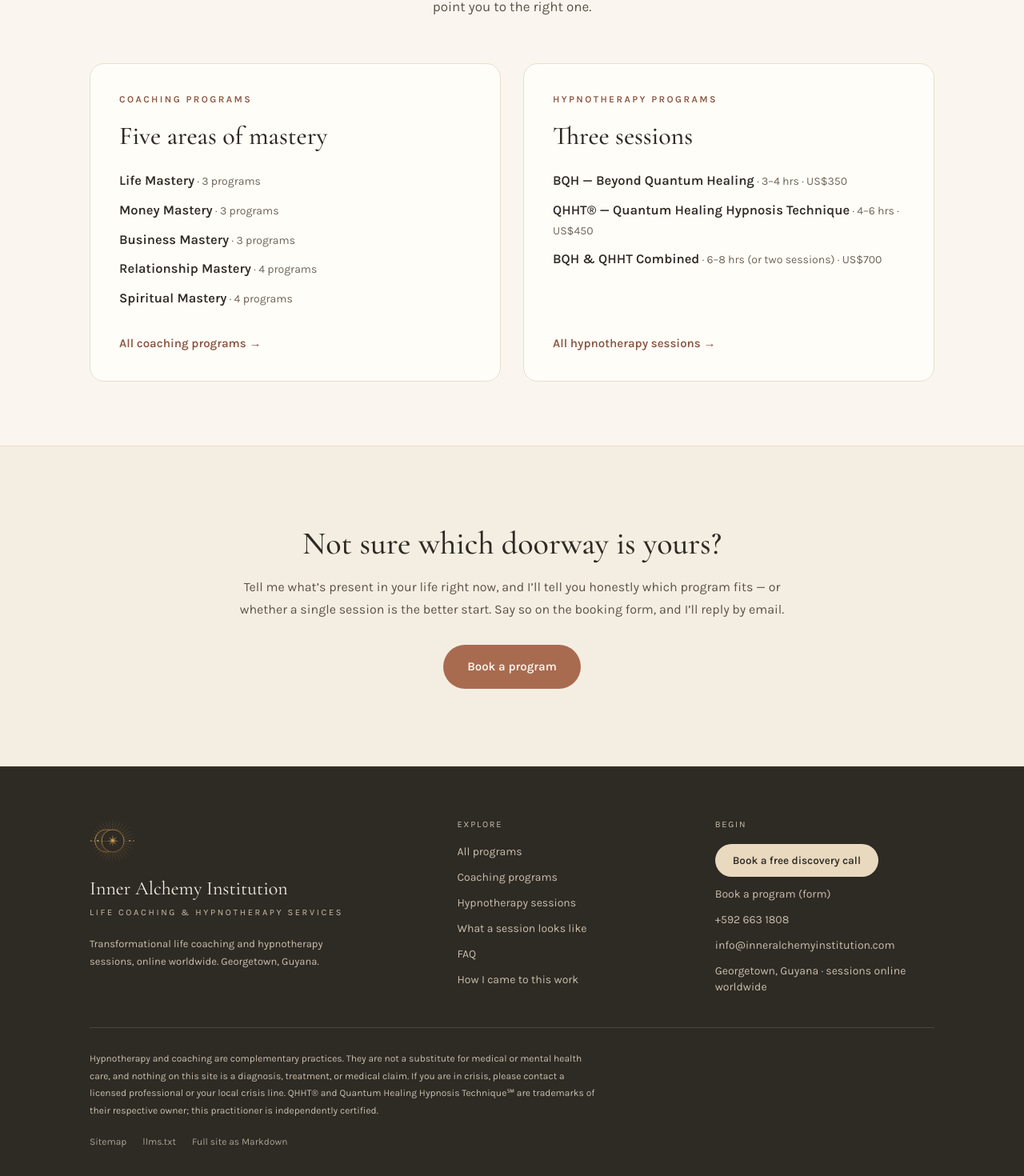
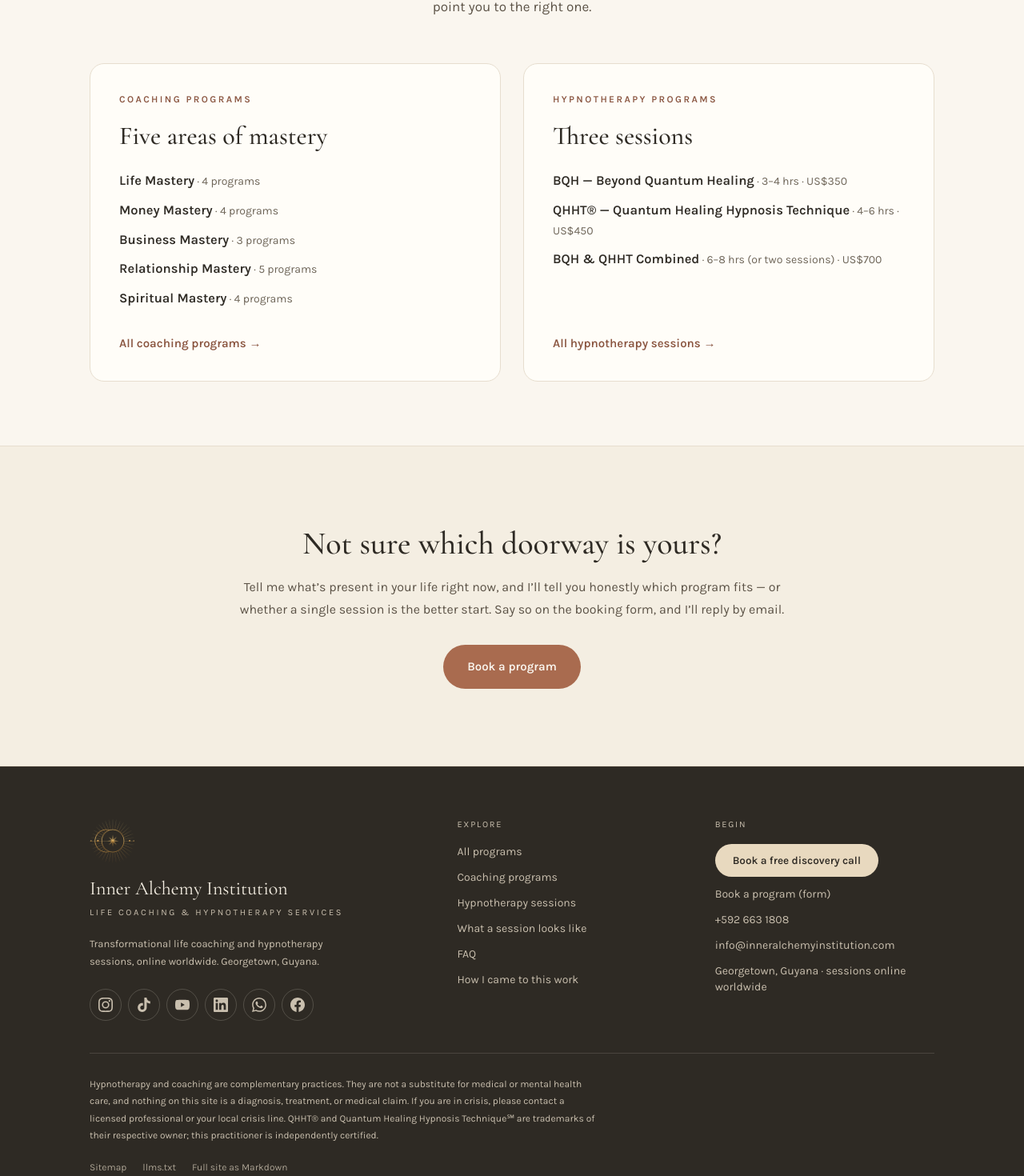
Before and after one commit to blackMastery/inner-alchemy, a Next.js app: page /programs in a window 1280 px wide. Shown: the part 394-1864 px from the top of the page at 80% size. Built offline with nearby package versions, Linux system fonts and the light colour scheme; no server answers.

Commit message:
Add social links component and update coaching program details

```diff
--- a/app/layout.tsx
+++ b/app/layout.tsx
@@ -3,7 +3,7 @@ import { Cormorant_Garamond, Karla } from "next/font/google";
 import "./globals.css";
 import SiteHeader from "@/components/SiteHeader";
 import SiteFooter from "@/components/SiteFooter";
-import { SITE, PRACTITIONER } from "@/content/site";
+import { SITE, PRACTITIONER, SOCIAL, LINKTREE_URL } from "@/content/site";
 import { ALL_PROGRAMS, priceValue } from "@/content/programs";
 import { STATIC_PAGES, mdPathFor } from "@/lib/pages";
 import { SITE_NAME, OG_LOCALE } from "@/lib/seo";
@@ -69,6 +69,8 @@ export default function RootLayout({ children }: LayoutProps<"/">) {
   const prices = ALL_PROGRAMS.map(priceValue);
   const priceRange = `US$${Math.min(...prices).toLocaleString("en-US")}–US$${Math.max(...prices).toLocaleString("en-US")}`;
   const portrait = `${SITE.url}/images/hero-portrait.png`;
+  // Her public profiles, so search engines and AI agents can tie this site to them.
+  const sameAs = [...SOCIAL.map((s) => s.url), LINKTREE_URL];
 
   const jsonLd = {
     "@context": "https://schema.org",
@@ -92,6 +94,7 @@ export default function RootLayout({ children }: LayoutProps<"/">) {
         image: portrait,
         url: `${SITE.url}/story`,
         worksFor: { "@id": `${SITE.url}/#practice` },
+        sameAs,
         knowsAbout: [
           "Transformational life coaching",
           "Identity transformation",
@@ -116,6 +119,7 @@ export default function RootLayout({ children }: LayoutProps<"/">) {
         areaServed: "Worldwide",
         address: { "@type": "PostalAddress", addressLocality: SITE.location.split(",")[0].trim(), addressCountry: "GY" },
         founder: { "@id": `${SITE.url}/#practitioner` },
+        sameAs,
         contactPoint: {
           "@type": "ContactPoint",
           contactType: "Bookings",
--- a/app/programs/coaching/opengraph-image.tsx
+++ b/app/programs/coaching/opengraph-image.tsx
@@ -8,6 +8,6 @@ export default async function Image() {
   return ogImage({
     eyebrow: "Coaching Programs",
     title: "Life. Money. Business. Relationships. Spirit.",
-    meta: "Seventeen programs across five areas of mastery — from a 90-minute reset to a two-day private intensive.",
+    meta: "Twenty programs across five areas of mastery — from a 90-minute reset to a two-day private intensive.",
   });
 }
--- a/app/programs/coaching/page.tsx
+++ b/app/programs/coaching/page.tsx
@@ -51,7 +51,7 @@ export default function CoachingPage() {
         <Eyebrow>{label}</Eyebrow>
         <H1 className="mb-5">Coaching Programs</H1>
         <p className="mx-auto max-w-[52ch] text-[17px] leading-[1.8] text-body-3">
-          Seventeen programs across five areas of mastery. Every one is private, one-to-one, and priced plainly.
+          Twenty programs across five areas of mastery. Every one is private, one-to-one, and priced plainly.
         </p>
       </Section>
 
--- a/components/SiteFooter.tsx
+++ b/components/SiteFooter.tsx
@@ -1,6 +1,7 @@
 import Image from "next/image";
 import Link from "next/link";
 import BookingButton from "./BookingButton";
+import SocialLinks from "./SocialLinks";
 import { SITE } from "@/content/site";
 
 export default function SiteFooter() {
@@ -17,6 +18,7 @@ export default function SiteFooter() {
             <p className="max-w-[40ch] text-[13px] leading-relaxed text-cream">
               Transformational life coaching and hypnotherapy sessions, online worldwide. {SITE.location}.
             </p>
+            <SocialLinks className="mt-6" />
           </div>
 
           <div className="flex flex-col gap-3 text-sm">
--- /dev/null
+++ b/components/SocialLinks.tsx
@@ -0,0 +1,45 @@
+import { SOCIAL, type SocialId } from "@/content/site";
+
+/* Brand glyphs on a 24×24 grid (Simple Icons geometry), filled with currentColor. */
+const ICONS: Record<SocialId, string> = {
+  instagram:
+    "M12 2.163c3.204 0 3.584.012 4.85.07 3.252.148 4.771 1.691 4.919 4.919.058 1.265.069 1.645.069 4.849 0 3.205-.012 3.584-.069 4.849-.149 3.225-1.664 4.771-4.919 4.919-1.266.058-1.644.07-4.85.07-3.204 0-3.584-.012-4.849-.07-3.26-.149-4.771-1.699-4.919-4.92-.058-1.265-.07-1.644-.07-4.849 0-3.204.013-3.583.07-4.849.149-3.227 1.664-4.771 4.919-4.919 1.266-.057 1.645-.069 4.849-.069zM12 0C8.741 0 8.333.014 7.053.072 2.695.272.273 2.69.073 7.052.014 8.333 0 8.741 0 12c0 3.259.014 3.668.072 4.948.2 4.358 2.618 6.78 6.98 6.98C8.333 23.986 8.741 24 12 24c3.259 0 3.668-.014 4.948-.072 4.354-.2 6.782-2.618 6.979-6.98.059-1.28.073-1.689.073-4.948 0-3.259-.014-3.667-.072-4.947-.196-4.354-2.617-6.78-6.979-6.98C15.668.014 15.259 0 12 0zm0 5.838a6.162 6.162 0 1 0 0 12.324 6.162 6.162 0 0 0 0-12.324zM12 16a4 4 0 1 1 0-8 4 4 0 0 1 0 8zm6.406-11.845a1.44 1.44 0 1 0 0 2.881 1.44 1.44 0 0 0 0-2.881z",
+  tiktok:
+    "M12.525.02c1.31-.02 2.61-.01 3.91-.02.08 1.53.63 3.09 1.75 4.17 1.12 1.11 2.7 1.62 4.24 1.79v4.03c-1.44-.05-2.89-.35-4.2-.97-.57-.26-1.1-.59-1.62-.93-.01 2.92.01 5.84-.02 8.75-.08 1.4-.54 2.79-1.35 3.94-1.31 1.92-3.58 3.17-5.91 3.21-1.43.08-2.86-.31-4.08-1.03-2.02-1.19-3.44-3.37-3.65-5.71-.02-.5-.03-1-.01-1.49.18-1.9 1.12-3.72 2.58-4.96 1.66-1.44 3.98-2.13 6.15-1.72.02 1.48-.04 2.96-.04 4.44-.99-.32-2.15-.23-3.02.37-.63.41-1.11 1.04-1.36 1.75-.21.51-.15 1.07-.14 1.61.24 1.64 1.82 3.02 3.5 2.87 1.12-.01 2.19-.66 2.77-1.61.19-.33.4-.67.41-1.06.1-1.79.06-3.57.07-5.36.01-4.03-.01-8.05.02-12.07z",
+  youtube:
+    "M23.498 6.186a3.016 3.016 0 0 0-2.122-2.136C19.505 3.545 12 3.545 12 3.545s-7.505 0-9.377.505A3.017 3.017 0 0 0 .502 6.186C0 8.07 0 12 0 12s0 3.93.502 5.814a3.016 3.016 0 0 0 2.122 2.136c1.871.505 9.376.505 9.376.505s7.505 0 9.377-.505a3.015 3.015 0 0 0 2.122-2.136C24 15.93 24 12 24 12s0-3.93-.502-5.814zM9.545 15.568V8.432L15.818 12l-6.273 3.568z",
+  linkedin:
+    "M20.447 20.452h-3.554v-5.569c0-1.328-.027-3.037-1.852-3.037-1.853 0-2.136 1.445-2.136 2.939v5.667H9.351V9h3.414v1.561h.046c.477-.9 1.637-1.85 3.37-1.85 3.601 0 4.267 2.37 4.267 5.455v6.286zM5.337 7.433c-1.144 0-2.063-.926-2.063-2.065 0-1.138.92-2.063 2.063-2.063 1.14 0 2.064.925 2.064 2.063 0 1.139-.925 2.065-2.064 2.065zm1.782 13.019H3.555V9h3.564v11.452zM22.225 0H1.771C.792 0 0 .774 0 1.729v20.542C0 23.227.792 24 1.771 24h20.451C23.2 24 24 23.227 24 22.271V1.729C24 .774 23.2 0 22.222 0h.003z",
+  whatsapp:
+    "M17.472 14.382c-.297-.149-1.758-.867-2.03-.967-.273-.099-.471-.148-.67.15-.197.297-.767.966-.94 1.164-.173.199-.347.223-.644.075-.297-.15-1.255-.463-2.39-1.475-.883-.788-1.48-1.761-1.653-2.059-.173-.297-.018-.458.13-.606.134-.133.298-.347.446-.52.149-.174.198-.298.298-.497.099-.198.05-.371-.025-.52-.075-.149-.669-1.612-.916-2.207-.242-.579-.487-.5-.669-.51-.173-.008-.371-.01-.57-.01-.198 0-.52.074-.792.372-.272.297-1.04 1.016-1.04 2.479 0 1.462 1.065 2.875 1.213 3.074.149.198 2.096 3.2 5.077 4.487.709.306 1.262.489 1.694.625.712.227 1.36.195 1.871.118.571-.085 1.758-.719 2.006-1.413.248-.694.248-1.289.173-1.413-.074-.124-.272-.198-.57-.347m-5.421 7.403h-.004a9.87 9.87 0 0 1-5.031-1.378l-.361-.214-3.741.982.998-3.648-.235-.374a9.86 9.86 0 0 1-1.51-5.26c.001-5.45 4.436-9.884 9.888-9.884 2.64 0 5.122 1.03 6.988 2.898a9.825 9.825 0 0 1 2.893 6.994c-.003 5.45-4.437 9.884-9.885 9.884m8.413-18.297A11.815 11.815 0 0 0 12.05 0C5.495 0 .16 5.335.157 11.892c0 2.096.547 4.142 1.588 5.945L.057 24l6.305-1.654a11.882 11.882 0 0 0 5.683 1.448h.005c6.554 0 11.89-5.335 11.893-11.893a11.821 11.821 0 0 0-3.48-8.413Z",
+  facebook:
+    "M24 12.073c0-6.627-5.373-12-12-12s-12 5.373-12 12c0 5.99 4.388 10.954 10.125 11.854v-8.385H7.078v-3.47h3.047V9.43c0-3.007 1.792-4.669 4.533-4.669 1.312 0 2.686.235 2.686.235v2.953H15.83c-1.491 0-1.956.925-1.956 1.874v2.25h3.328l-.532 3.47h-2.796v8.385C19.612 23.027 24 18.062 24 12.073z",
+};
+
+/**
+ * Her public profiles as a row of icon links, in Linktree order. Designed for
+ * the dark footer: cream glyphs that warm to sand on hover. Each link carries
+ * the network name for screen readers and as a hover tooltip.
+ */
+export default function SocialLinks({ className = "" }: { className?: string }) {
+  return (
+    <ul aria-label="Follow Inner Alchemy Institution" className={`flex flex-wrap items-center gap-2 ${className}`}>
+      {SOCIAL.map((s) => (
+        <li key={s.id}>
+          <a
+            href={s.url}
+            target="_blank"
+            rel="noopener noreferrer me"
+            aria-label={`${s.label} — ${s.handle}`}
+            title={s.label}
+            className="flex h-10 w-10 items-center justify-center rounded-full border border-rule/20 text-cream transition hover:border-sand hover:text-sand"
+          >
+            <svg aria-hidden="true" viewBox="0 0 24 24" className="h-[18px] w-[18px]" fill="currentColor">
+              <path d={ICONS[s.id]} />
+            </svg>
+          </a>
+        </li>
+      ))}
+    </ul>
+  );
+}
--- a/content/programs.ts
+++ b/content/programs.ts
@@ -78,6 +78,23 @@ export const COACHING: Mastery[] = [
           "The person who has one big decision, one tangled problem, or one moment of overwhelm they need to move through today.",
       },
       {
+        slug: "the-ignition-point",
+        name: "The Ignition Point",
+        duration: "4 weeks",
+        price: "US$500",
+        format: "online",
+        paragraphs: [
+          "You already know what to do. You’ve known for a while. The plan is clear, the steps are obvious to everyone but you — and somehow, you still haven’t moved.",
+          "This isn’t about motivation or another to-do list. It’s about finding what’s actually keeping you frozen — and finally taking the step you’ve been circling for months, maybe years.",
+        ],
+        forYouIf: [
+          "You can explain exactly what you should be doing, and still aren’t doing it",
+          "You’ve tried productivity systems, deadlines, accountability partners — and the stall keeps returning",
+          "You suspect the block isn’t logistical; it’s something deeper making “not yet” feel safer than “now”",
+          "You’re ready to finally move, not just plan to move",
+        ],
+      },
+      {
         slug: "unleash-the-inner-alchemist",
         name: "Unleash the Inner Alchemist — Intensive",
         duration: "12 weeks",
@@ -136,6 +153,23 @@ export const COACHING: Mastery[] = [
     id: "money-mastery",
     name: "Money Mastery",
     programs: [
+      {
+        slug: "the-money-blueprint",
+        name: "The Money Blueprint",
+        duration: "4 weeks",
+        price: "US$500",
+        format: "online",
+        paragraphs: [
+          "Nobody taught you this. Not in school, not at home — how money actually works, how wealth is built, how to think like someone who has it instead of someone who’s afraid of losing it.",
+          "Four weeks to build the foundation nobody gave you: real financial literacy paired with the mindset shift that lets you actually use it, so abundance stops being a hope and starts being a skill.",
+        ],
+        forYouIf: [
+          "You never got a real education in money, wealth, or how to grow it",
+          "You want practical financial understanding, not just mindset work",
+          "You’re ready to build wealth on purpose, not by accident",
+          "You want the “how” and the “why” — the strategy and the belief system behind it",
+        ],
+      },
       {
         slug: "the-fear-factor",
         name: "The Fear Factor",
@@ -251,6 +285,23 @@ export const COACHING: Mastery[] = [
     id: "relationship-mastery",
     name: "Relationship Mastery",
     programs: [
+      {
+        slug: "the-compatibility-audit",
+        name: "The Compatibility Audit",
+        duration: "4 weeks",
+        price: "US$500",
+        format: "online",
+        paragraphs: [
+          "Right or wrong. Stay or go. It’s the question you keep circling in your head at 2am and haven’t let yourself answer.",
+          "This is a full audit of your relationship — where it’s actually working, where it isn’t, and whether what’s missing is about the relationship itself or about old wounds that are quietly blocking you from letting anyone all the way in.",
+        ],
+        forYouIf: [
+          "You genuinely don’t know if this relationship is right for you, or you’re afraid to admit what you already suspect",
+          "You want an honest, structured look at the relationship — not another vent session with a friend",
+          "You suspect some of what’s “wrong” might actually be your own unhealed patterns showing up here",
+          "You’re ready for clarity, one way or the other",
+        ],
+      },
       {
         slug: "the-free-woman",
         name: "The Free Woman",
--- a/content/site.ts
+++ b/content/site.ts
@@ -49,6 +49,26 @@ export const PRACTITIONER = {
   credentials: "Transformational life coach · BQH/QHHT® practitioner",
   location: `${SITE.location} — sessions online`,
 };
+
+/**
+ * Her public profiles, in the order they appear on her Linktree
+ * (https://linktr.ee/Inner.A.Institution). Rendered as the icon row in the
+ * footer, listed in the Markdown mirrors, and emitted as `sameAs` in the
+ * structured data. `id` selects the icon in components/SocialLinks.tsx.
+ */
+export const SOCIAL = [
+  { id: "instagram", label: "Instagram", handle: "@inneralchemyinstitution", url: "https://www.instagram.com/inneralchemyinstitution" },
+  { id: "tiktok", label: "TikTok", handle: "@inneralchemy.gy", url: "https://www.tiktok.com/@inneralchemy.gy" },
+  { id: "youtube", label: "YouTube", handle: "Inner Alchemy Institution", url: "https://www.youtube.com/channel/UC2d8S9CFvMeg-V7V1uLwN3g" },
+  { id: "linkedin", label: "LinkedIn", handle: "Hadassah Headley", url: "https://www.linkedin.com/in/hadassah-a-o-headley-2a355119b" },
+  { id: "whatsapp", label: "WhatsApp", handle: "+592 663 1808", url: "https://api.whatsapp.com/send?phone=5926631808" },
+  { id: "facebook", label: "Facebook", handle: "Inner Alchemy Institution", url: "https://www.facebook.com/share/1FATAhC6yz/" },
+] as const;
+
+export type SocialId = (typeof SOCIAL)[number]["id"];
+
+/** The Linktree itself — one link that gathers everything above. */
+export const LINKTREE_URL = "https://linktr.ee/Inner.A.Institution";
 
 /* ---------------------------------------------------------------------------
  * Home page
```
Also changed, not shown: lib/markdown.ts (+7 -1 lines).
